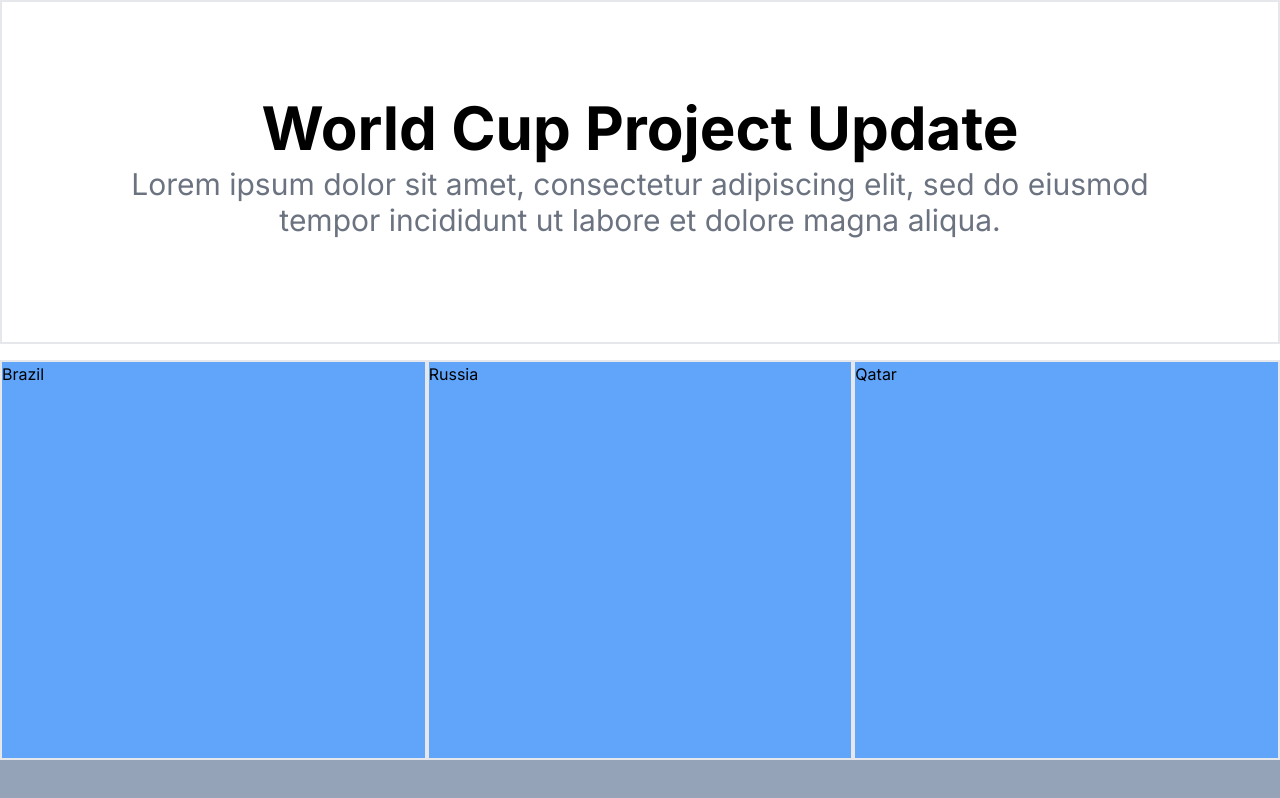
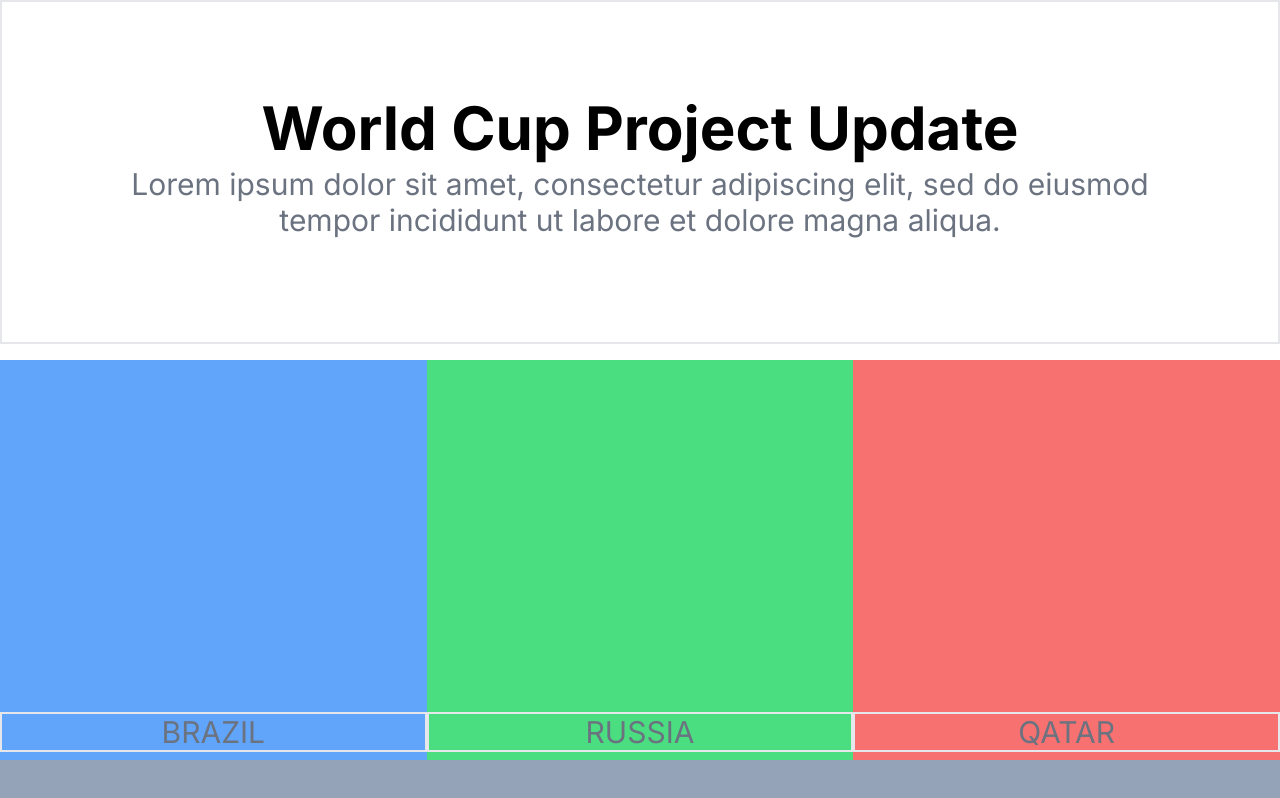
Before and after one commit to pcivita/world-cup-legacies-deployed, a Next.js app: page / in a window 1280 px wide. Shown: the top 798 px of the page. Built offline with nearby package versions, Linux system fonts and the light colour scheme.

Commit message:
Preliminary work with new routing and framer motion

```diff
--- a/package.json
+++ b/package.json
@@ -10,7 +10,7 @@
   },
   "dependencies": {
     "d3": "^7.8.5",
-    "framer-motion": "^11.0.3",
+    "framer-motion": "^11.0.6",
     "next": "14.1.0",
     "react": "^18",
     "react-dom": "^18",
--- a/src/app/page.js
+++ b/src/app/page.js
@@ -2,6 +2,7 @@
 import ChartTest from "./components/ChartTest";
 import useMeasure from "react-use-measure";
 import Link from "next/link";
+import { motion } from "framer-motion";
 
 export default function Home() {
   // This hook allows us to dynamically measure our components
@@ -20,9 +21,39 @@ export default function Home() {
       </div>
 
       <div className="flex w-screen bg-slate-400 flex-row justify-between h-screen">
-        <div className="h-1/2 border-2 bg-blue-400 w-1/3">Brazil</div>
-        <div className="h-1/2 border-2 bg-blue-400 w-1/3">Russia</div>
-        <div className="h-1/2 border-2 bg-blue-400 w-1/3">Qatar</div>
+        <Link
+          href="/Brazil"
+          className="h-1/2  bg-blue-400 w-1/3 m-0 overflow-hidden relative"
+        >
+          <motion.div
+            whileHover={{ scale: 1.2 }}
+            className="overflow-hidden h-full flex flex-col justify-end"
+          >
+            <h2 className="border-2">BRAZIL </h2>
+          </motion.div>
+        </Link>
+        <Link
+          href="/Russia"
+          className="h-1/2  bg-green-400 w-1/3 m-0 overflow-hidden relative"
+        >
+          <motion.div
+            whileHover={{ scale: 1.2 }}
+            className="overflow-hidden h-full flex flex-col justify-end"
+          >
+            <h2 className="border-2">RUSSIA </h2>
+          </motion.div>
+        </Link>
+        <Link
+          href="/Qatar"
+          className="h-1/2  bg-red-400 w-1/3 m-0 overflow-hidden relative"
+        >
+          <motion.div
+            whileHover={{ scale: 1.2 }}
+            className="overflow-hidden h-full flex flex-col justify-end"
+          >
+            <h2 className="border-2">QATAR </h2>
+          </motion.div>
+        </Link>
       </div>
 
       {/* <Link href="/Brazil" className="bg-green-200 rounded-md p-4">
```
Also changed, not shown: 1 other file (tests, documents, lock files or other folders).
